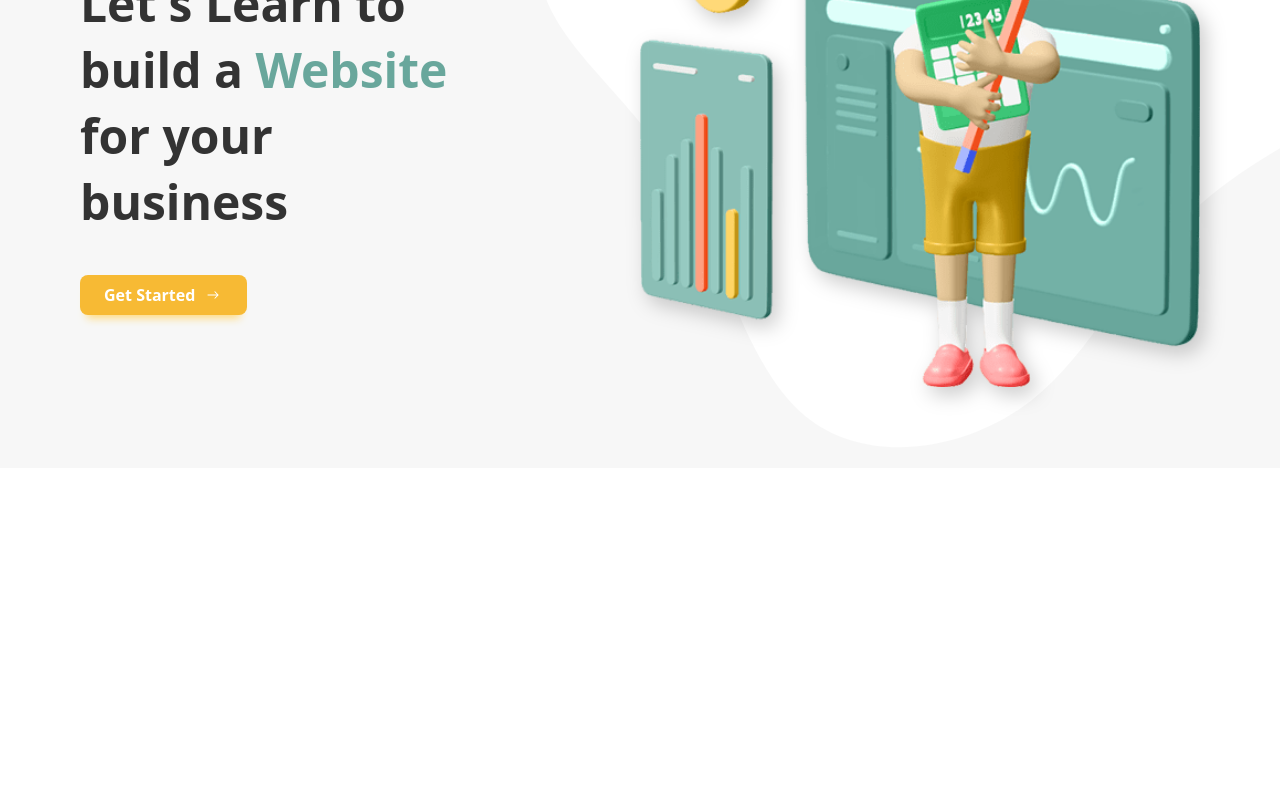
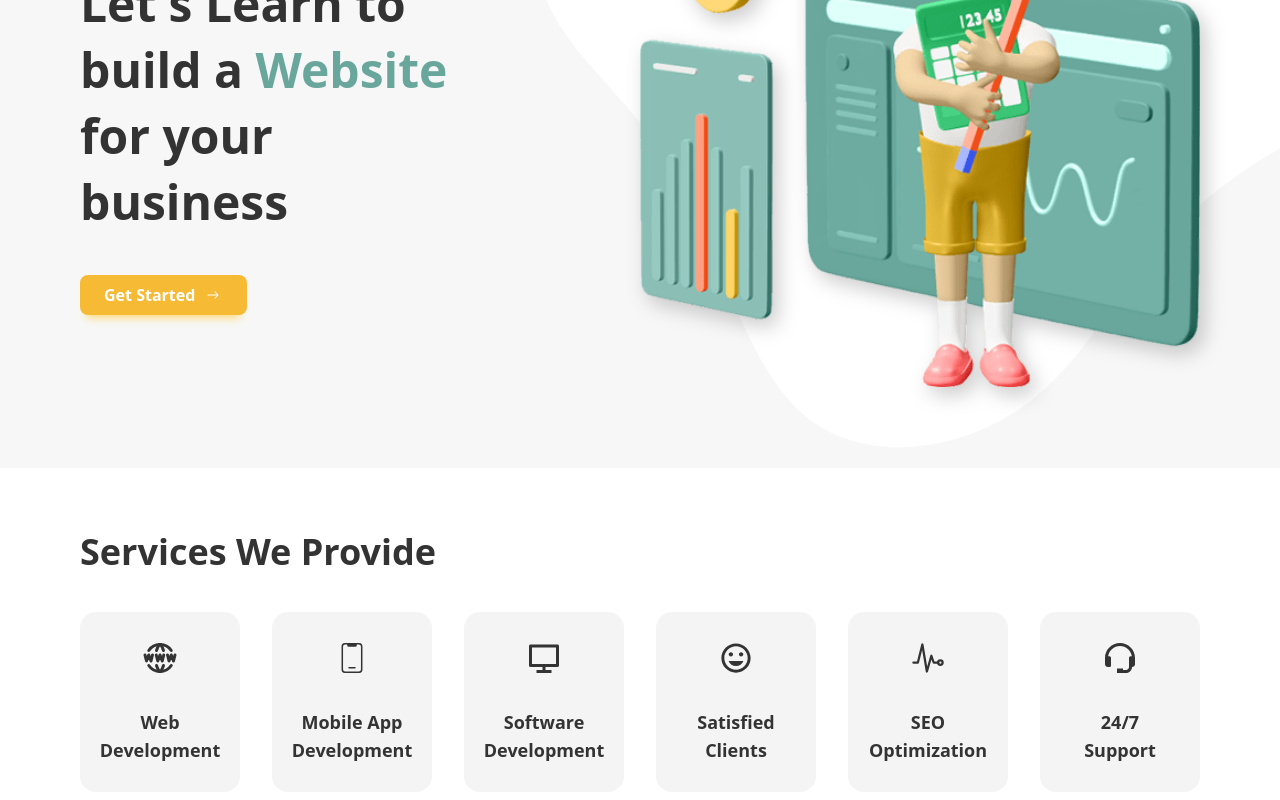
Before and after one commit to babyanonymouse/elearning, a React (Vite) app: page / in a window 1280 px wide. Shown: the part 302-1102 px from the top of the page. Before the commit the page ends 800 px from the top, so only its background shows below. Built offline with nearby package versions, Linux system fonts and the light colour scheme.

Commit message:
services section done

```diff
--- a/src/App.jsx
+++ b/src/App.jsx
@@ -1,9 +1,10 @@
 import Hero from "./components/Hero/Hero.jsx"
-
+import Services from "./components/Services/Services"
 const App = () => {
   return (
     <main className="overflow-x-hidden bg-white text-dark">
       <Hero />
+      <Services />
     </main>
   )
 }
--- /dev/null
+++ b/src/components/Services/Services.jsx
@@ -0,0 +1,93 @@
+import { motion } from "framer-motion";
+import { BiSupport } from "react-icons/bi";
+import { CiMobile3 } from "react-icons/ci";
+import { IoMdHappy } from "react-icons/io";
+import { IoPulseOutline } from "react-icons/io5";
+import { RiComputerLine } from "react-icons/ri";
+import { TbWorldWww } from "react-icons/tb";
+
+// services data
+const ServicesData = [
+    {
+        id: 1,
+        title: "Web Development",
+        link: "#",
+        icon: <TbWorldWww />,
+        delay: 0.2
+    },
+    {
+        id: 2,
+        title: "Mobile App Development",
+        link: "#",
+        icon: <CiMobile3 />,
+        delay: 0.3
+    },
+    {
+        id: 3,
+        title: "Software Development",
+        link: "#",
+        icon: <RiComputerLine />,
+        delay: 0.4
+    },
+    {
+        id: 4,
+        title: "Satisfied Clients",
+        link: "#",
+        icon: <IoMdHappy />,
+        delay: 0.5
+    },
+    {
+        id: 5,
+        title: "SEO Optimization",
+        link: "#",
+        icon: <IoPulseOutline />,
+        delay: 0.6
+    },
+    {
+        id: 6,
+        title: "24/7 Support",
+        link: "#",
+        icon: <BiSupport />,
+        delay: 0.7,
+    }
+]
+
+// framer motion
+const SlideLeft = (delay) => {
+    return {
+        initial: {
+            opacity: 0,
+            x: 50
+        },
+        animate: {
+            opacity: 1,
+            x: 0,
+            transition: {
+                duration: 0.3,
+                delay: delay,
+                ease: "easeInOut"
+            }
+        }
+    }
+}
+
+const Services = () => {
+    return (
+        <section className="bg-white">
+            <div className="container pb-14 pt-16">
+                <h1 className="text-4xl font-bold text-left pb-10">Services We Provide</h1>
+                <div className="grid grid-cols-2 sm:grid-cols-3 md:grid-cols-6 gap-8">
+                    {ServicesData.map((service) => (
+                        <motion.div variants={SlideLeft(service.delay)} initial="initial" animate="animate" whileInView={"animate"} viewport={{ once: true }}
+                            key={service.id} className="bg-[#f4f4f4] rounded-2xl flex flex-col gap-4 items-center justify-center p-4 py-7 hover:bg-white hover:scale-110 duration-300 hover:shadow-2xl">
+                            <div className="text-4xl mb-4">{service.icon}</div>
+                            <h1 className="text-lg font-semibold text-center px-3">{service.title}</h1>
+                        </motion.div>
+                    ))}
+                </div>
+            </div>
+        </section>
+    );
+};
+
+export default Services;
```
